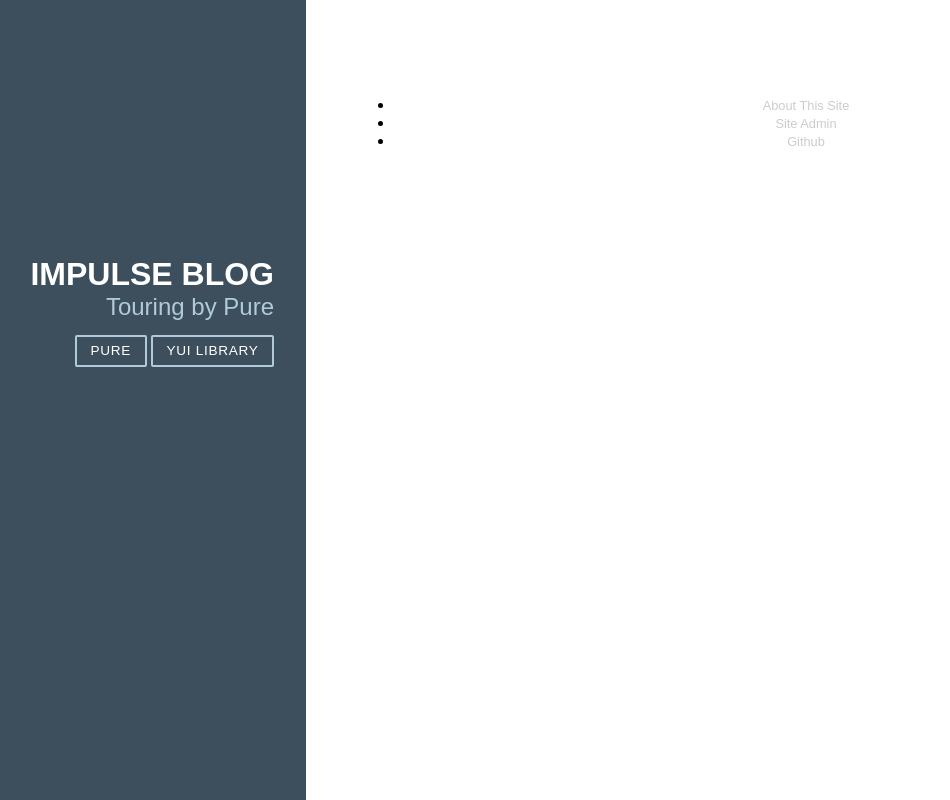
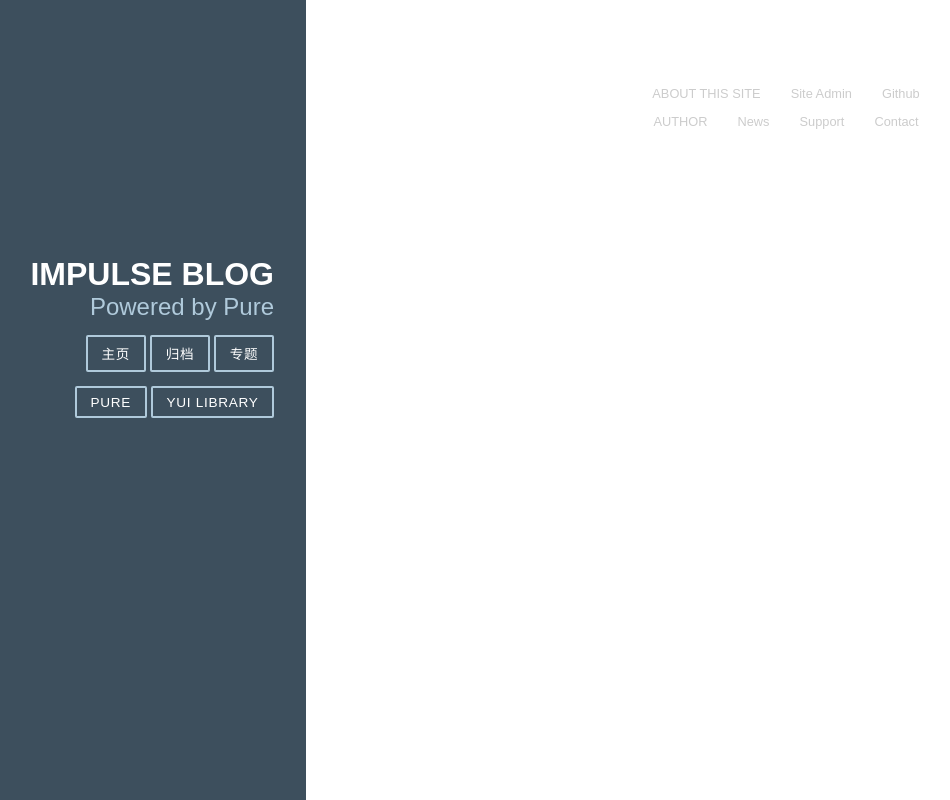
Before and after one commit to FremanZhang/blog, a Django app: template my_blog/templates/home.html in a window 1280 px wide. Shown: the whole page, without its empty margins (14-964 px from the left). Run offline with Django 3.2, Linux system fonts and the light colour scheme; the template is opened without the code that fills it, so the values that code supplies are empty.

Commit message:
change IDE

```diff
--- a/my_blog/article/views.py
+++ b/my_blog/article/views.py
@@ -1,4 +1,4 @@
-from django.shortcuts import render
+from django.shortcuts import render, get_object_or_404
 from django.http import HttpResponse
 from article.models import Article
 from datetime import datetime
@@ -11,7 +11,8 @@ def home(request):
 
 def detail(request, post_id):
     content_dict = {}
-    post = Article.objects.get(id = post_id)
+    # post = Article.objects.get(id = post_id)
+    post = get_object_or_404(Article, id=post_id)
     # output_str = ("title=%s, category=%s, date=%s, content=%s" % (post.title, post.category, post.date, post.content))
     # return HttpResponse(output_str)
     content_dict['post'] = post
--- a/my_blog/templates/base.html
+++ b/my_blog/templates/base.html
@@ -19,10 +19,19 @@
         <div class="sidebar pure-u-1 pure-u-md-1-4">
             <div class="header">
                 <h1 class="brand-title">Impulse Blog</h1>
-                <h2 class="brand-tagline">Touring by Pure</h2>
+                <h2 class="brand-tagline">Powered by Pure</h2>
 
                 <nav class="nav">
                     <ul class="nav-list">
+                        <li class="nav-item">
+                            <a class="button-success pure-button" href="/">主页</a>
+                        </li>
+                        <li class="nav-item">
+                            <a class="button-success pure-button" href="/">归档</a>
+                        </li>
+                        <li class="nav-item">
+                            <a class="button-error pure-button" href="/">专题</a>
+                        </li>
                         <li class="nav-item">
                             <a class="pure-button" href="http://purecss.io">Pure</a>
                         </li>
@@ -39,20 +48,26 @@
                 {% block content %}
 
                 {% endblock content %}
-                <div class="footer">
-                    <div class="pure-menu, pure-menu-horizontal, pure-menu-open">
-                        <ul>
-                            <li><a href="http://127.0.0.1/about/">About This Site</a></li>
-                            <li><a href="http://127.0.0.1/admin/">Site Admin</a></li>
-                            <li><a href="https://github.com/FremanZhang/">Github</a></li>
-                        </ul>
-                    </div>
+            </div>
+            <div class="footer">
+                <div class="pure-menu, pure-menu-horizontal">
+                    <ul class="pure-menu-list">
+                        <li class="pure-menu-item"><a href="http://127.0.0.1/about/" class="pure-menu-heading pure-menu-link">About This Site</a></li>
+                        <li class="pure-menu-item"><a href="http://127.0.0.1:8000/admin/" class="pure-menu-link">Site Admin</a></li>
+                        <li class="pure-menu-item"><a href="https://github.com/FremanZhang/" class="pure-menu-link">Github</a></li>
+                    </ul>
+                </div>
+                <div class="pure-menu pure-menu-horizontal">
+                    <a href="#" class="pure-menu-heading pure-menu-link">AUTHOR</a>
+                    <ul class="pure-menu-list">
+                        <li class="pure-menu-item"><a href="#" class="pure-menu-link">News</a></li>
+                        <li class="pure-menu-item"><a href="#" class="pure-menu-link">Support</a></li>
+                        <li class="pure-menu-item"><a href="#" class="pure-menu-link">Contact</a></li>
+                    </ul>
                 </div>
             </div>
         </div>
-
     </div>
-
 
 
 
--- a/my_blog/templates/home.html
+++ b/my_blog/templates/home.html
@@ -20,7 +20,7 @@
         {% if post %}
             <section class="post">
                 <header class="post-header">
-                    <h2 class="post-title"><{{ post.title }}/h2>
+                    <h2 class="post-title">{{ post.title }}</h2>
                         <p class="post-meta">
                             Time: <a class="post-author" href="#">{{ post.date }}</a> <a class="post-category post-category-js" href="#">{{ post.category }}</a>
                         </p>
@@ -30,6 +30,7 @@
                         {{ post.content }}
                     </p>
                 </div>
+                <a class="pure-button" href="{% url "detail" post.id %}">Read More</a>
             </section>
         {% endif %}
     </div>
```
